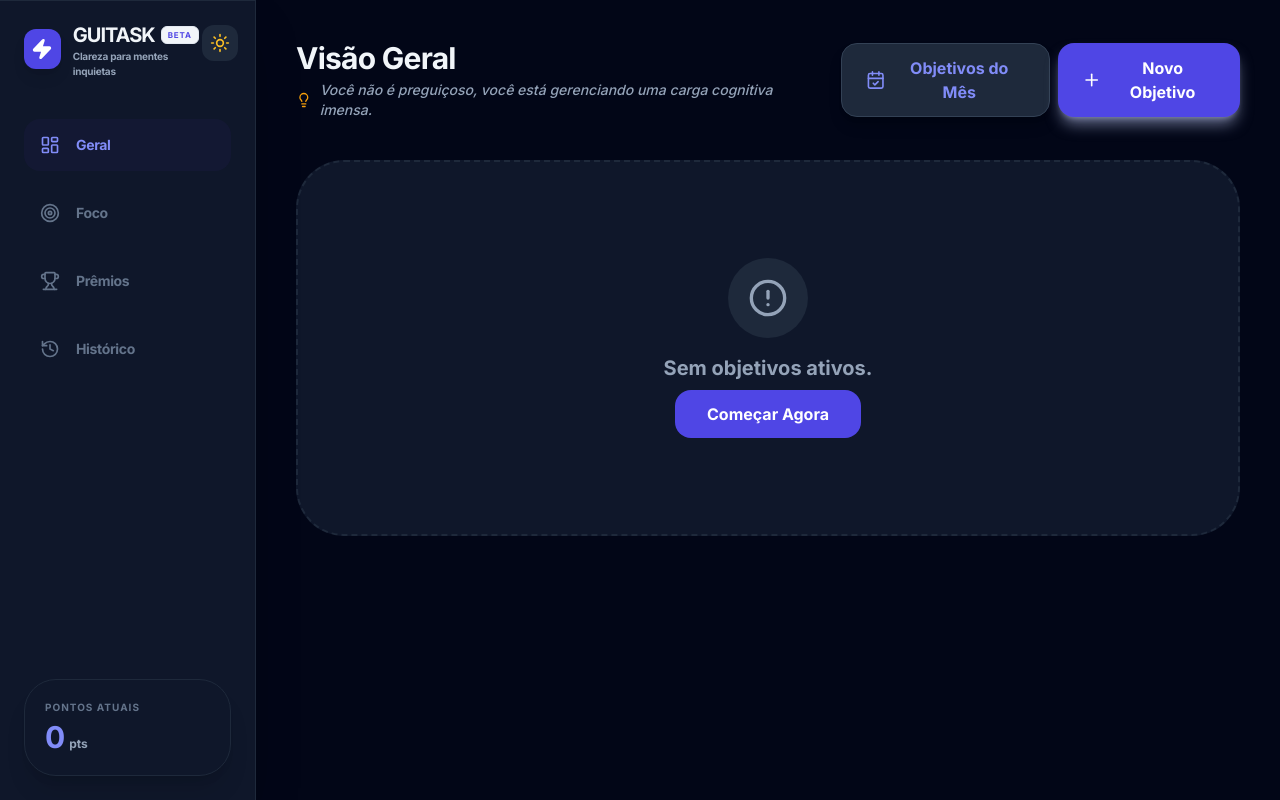
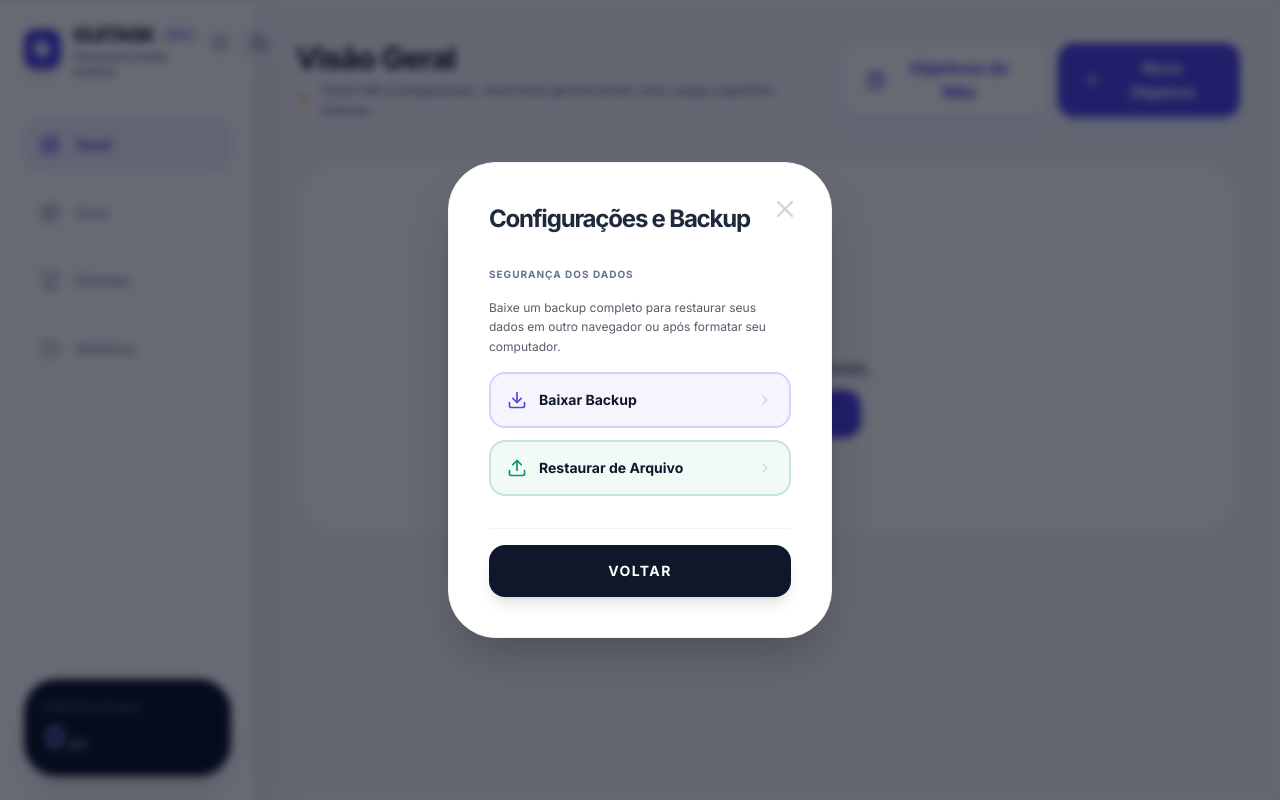
Before and after one commit to paranhosmkt/Guiflow, a React (Vite) app: page / in a window 1280 px wide. Both pictures are taken after a click on the button 219 px from the left and 43 px from the top of the page. Built offline with nearby package versions, Linux system fonts and the light colour scheme.

Commit message:
feat: Add data import/export and undo functionality
Introduces the ability to import and export task data via JSON files, enhancing data persistence and migration. Also adds an undo toast for recent critical actions, providing a safety net for users.

```diff
--- a/App.tsx
+++ b/App.tsx
@@ -42,7 +42,10 @@ import {
   Settings,
   CalendarCheck,
   Check,
-  Archive
+  Archive,
+  Download,
+  Upload,
+  Undo2
 } from 'lucide-react';
 import confetti from 'canvas-confetti';
 import { Task, UserStats, Reward, SubTask, TaskStatus, ProjectLink, MonthlyGoal } from './types';
@@ -198,8 +201,9 @@ const App: React.FC = () => {
 
   const timerRef = useRef<number | null>(null);
   const lastTickRef = useRef<number>(0);
+  const fileInputRef = useRef<HTMLInputElement>(null);
 
-  const [activeModal, setActiveModal] = useState<'macro' | 'task' | 'reward' | 'edit-macro' | 'edit-task' | 'link' | 'monthly' | null>(null);
+  const [activeModal, setActiveModal] = useState<'macro' | 'task' | 'reward' | 'edit-macro' | 'edit-task' | 'link' | 'monthly' | 'settings' | null>(null);
 
   const [newTaskTitle, setNewTaskTitle] = useState("");
   const [newTaskDescription, setNewTaskDescription] = useState("");
@@ -211,6 +215,8 @@ const App: React.FC = () => {
 
   const [editingMacro, setEditingMacro] = useState<Task | null>(null);
   const [editingSubTask, setEditingSubTask] = useState<{taskId: string, subTask: SubTask} | null>(null);
+
+  const [undoToast, setUndoToast] = useState<{ message: string; onUndo: () => void } | null>(null);
 
   useEffect(() => { localStorage.setItem(STORAGE_KEYS.TASKS, JSON.stringify(tasks)); }, [tasks]);
   useEffect(() => { localStorage.setItem(STORAGE_KEYS.COMPLETED_TASKS, JSON.stringify(completedTasks)); }, [completedTasks]);
@@ -364,6 +370,45 @@ const App: React.FC = () => {
     if (confirm("Deseja realmente remover este registro do histórico?")) {
       setCompletedTasks(prev => prev.filter(t => t.id !== id));
     }
+  };
+
+  const handleReactivateTask = (id: string) => {
+    const task = completedTasks.find(t => t.id === id);
+    if (!task) return;
+
+    // Remove from completed
+    setCompletedTasks(prev => prev.filter(t => t.id !== id));
+
+    // Add back to active
+    const activeTask: Task = { ...task, status: 'todo', completed: false, completedAt: undefined };
+    setTasks(prev => [...prev, activeTask]);
+
+    // Reverse points
+    setStats(prev => ({
+      ...prev,
+      points: Math.max(0, prev.points - task.rewardPoints),
+      tasksCompleted: Math.max(0, prev.tasksCompleted - 1)
+    }));
+
+    setView('local');
+    setActiveTaskId(task.id);
+
+    setUndoToast({
+      message: "Tarefa reativada com sucesso!",
+      onUndo: () => {
+        setTasks(prev => prev.filter(t => t.id !== id));
+        setCompletedTasks(prev => [task, ...prev]);
+        setStats(prev => ({
+            ...prev,
+            points: prev.points + task.rewardPoints,
+            tasksCompleted: prev.tasksCompleted + 1
+        }));
+        setView('history');
+        setActiveTaskId(null);
+      }
+    });
+
+    setTimeout(() => setUndoToast(null), 5000);
   };
 
   const handleAddTaskToProject = () => {
@@ -561,6 +606,61 @@ const App: React.FC = () => {
     setRewards(rewards.filter(r => r.id !== id));
   };
 
+  const handleExportData = () => {
+    const data = {
+      tasks,
+      completedTasks,
+      rewards,
+      stats,
+      monthlyGoals,
+      theme,
+      exportDate: new Date().toISOString(),
+      version: '2.0'
+    };
+    const blob = new Blob([JSON.stringify(data, null, 2)], { type: 'application/json' });
+    const url = URL.createObjectURL(blob);
+    const a = document.createElement('a');
+    a.href = url;
+    a.download = `guitask-backup-${new Date().toISOString().split('T')[0]}.json`;
+    a.click();
+    URL.revokeObjectURL(url);
+    alert("Backup concluído! Guarde este arquivo em um local seguro.");
+  };
+
+  const handleImportData = (e: React.ChangeEvent<HTMLInputElement>) => {
+    const file = e.target.files?.[0];
+    if (!file) return;
+
+    const reader = new FileReader();
+    reader.onload = (event) => {
+      try {
+        const data = JSON.parse(event.target?.result as string);
+
+        // Validação mínima para garantir que o arquivo é do Guitask
+        if (!data.tasks || !data.stats) {
+          throw new Error("Arquivo inválido");
+        }
+
+        if (confirm("Isso substituirá todos os seus dados atuais pelos dados do backup. Continuar?")) {
+          setTasks(data.tasks);
+          setCompletedTasks(data.completedTasks || []);
+          setRewards(data.rewards || INITIAL_REWARDS);
+          setStats(data.stats);
+          setMonthlyGoals(data.monthlyGoals || []);
+          if (data.theme) setTheme(data.theme);
+
+          alert("Dados restaurados com sucesso!");
+          setActiveModal(null);
+        }
+      } catch (err) {
+        alert("Erro ao importar: O arquivo selecionado não é um backup válido do Guitask.");
+      }
+    };
+    reader.readAsText(file);
+    // Limpar o input para permitir importar o mesmo arquivo novamente se necessário
+    e.target.value = "";
+  };
+
   const activeTask = useMemo(() => tasks.find(t => t.id === activeTaskId) || null, [tasks, activeTaskId]);
 
   const isProjectReadyToFinish = useMemo(() => {
@@ -622,9 +722,14 @@ const App: React.FC = () => {
               <p className={`text-[10px] font-bold tracking-tight mt-1 ${textMuted}`}>Clareza para mentes inquietas</p>
             </div>
           </div>
-          <button onClick={toggleTheme} className={`p-2 rounded-xl transition-colors ${theme === 'light' ? 'bg-slate-100 text-slate-600' : 'bg-slate-800 text-amber-400'}`}>
-            {theme === 'light' ? <Moon size={20} /> : <Sun size={20} />}
-          </button>
+          <div className="flex items-center gap-1">
+            <button onClick={() => setActiveModal('settings')} className={`p-2 rounded-xl transition-colors ${theme === 'light' ? 'hover:bg-slate-100 text-slate-400' : 'hover:bg-slate-800 text-slate-500'}`}>
+              <Settings size={20} />
+            </button>
+            <button onClick={toggleTheme} className={`p-2 rounded-xl transition-colors ${theme === 'light' ? 'bg-slate-100 text-slate-600' : 'bg-slate-800 text-amber-400'}`}>
+              {theme === 'light' ? <Moon size={20} /> : <Sun size={20} />}
+            </button>
+          </div>
         </div>
 
         <div className="flex w-full justify-around md:flex-col md:gap-4">
@@ -633,9 +738,9 @@ const App: React.FC = () => {
           <NavItem active={view === 'rewards'} onClick={() => setView('rewards')} icon={<Trophy size={20} />} label="Prêmios" theme={theme} />
           <NavItem active={view === 'history'} onClick={() => setView('history')} icon={<History size={20} />} label="Histórico" theme={theme} />
 
-          <button onClick={toggleTheme} className="md:hidden flex flex-col items-center gap-1 px-4 py-2 text-slate-400">
-             {theme === 'light' ? <Moon size={20} /> : <Sun size={20} className="text-amber-400" />}
-             <span className="text-[9px] uppercase font-bold tracking-tight">Tema</span>
+          <button onClick={() => setActiveModal('settings')} className="md:hidden flex flex-col items-center gap-1 px-4 py-2 text-slate-400">
+             <Settings size={20} />
+             <span className="text-[9px] uppercase font-bold tracking-tight">Config</span>
           </button>
         </div>
 
@@ -978,8 +1083,8 @@ const App: React.FC = () => {
             {completedTasks.length > 0 ? (
               <div className="grid grid-cols-1 md:grid-cols-2 gap-6">
                 {completedTasks.map(task => (
-                  <div key={task.id} className={`${bgCard} p-8 rounded-[3rem] border ${borderCard} shadow-sm flex flex-col justify-between group relative`}>
-                    <button onClick={() => handleDeleteHistoryTask(task.id)} className="absolute top-6 right-6 p-2 text-slate-400 hover:text-rose-500 transition-colors opacity-0 group-hover:opacity-100"><Trash2 size={16} /></button>
+                  <div key={task.id} onClick={() => handleReactivateTask(task.id)} className={`${bgCard} p-8 rounded-[3rem] border ${borderCard} shadow-sm flex flex-col justify-between group relative cursor-pointer hover:border-indigo-500 transition-all`}>
+                    <button onClick={(e) => { e.stopPropagation(); handleDeleteHistoryTask(task.id); }} className="absolute top-6 right-6 p-2 text-slate-400 hover:text-rose-500 transition-colors opacity-0 group-hover:opacity-100"><Trash2 size={16} /></button>
                     <div>
                       <div className="flex items-center justify-between mb-4">
                         <span className="text-[10px] font-black uppercase tracking-widest bg-emerald-500/10 text-emerald-500 px-3 py-1 rounded-full flex items-center gap-1"><CheckCircle2 size={10} /> Concluído</span>
@@ -1006,6 +1111,25 @@ const App: React.FC = () => {
           </div>
         )}
       </main>
+
+      {/* Undo Toast Notification */}
+      {undoToast && (
+        <div className="fixed bottom-24 md:bottom-10 left-1/2 -translate-x-1/2 z-[200] animate-in slide-in-from-bottom-5">
+          <div className={`${theme === 'light' ? 'bg-slate-900 text-white' : 'bg-white text-slate-900'} px-6 py-4 rounded-2xl shadow-2xl flex items-center gap-4`}>
+             <span className="text-sm font-bold">{undoToast.message}</span>
+             <button
+               onClick={() => {
+                 undoToast.onUndo();
+                 setUndoToast(null);
+               }}
+               className={`text-xs font-black uppercase tracking-widest px-3 py-1.5 rounded-lg flex items-center gap-1 transition-all ${theme === 'light' ? 'bg-indigo-600 text-white hover:bg-indigo-500' : 'bg-slate-200 text-slate-900 hover:bg-slate-300'}`}
+             >
+               <Undo2 size={14} /> Desfazer
+             </button>
+             <button onClick={() => setUndoToast(null)} className="opacity-50 hover:opacity-100"><X size={16} /></button>
+          </div>
+        </div>
+      )}
 
       {/* Celebration Overlay */}
       {showCelebration && (
@@ -1270,6 +1394,57 @@ const App: React.FC = () => {
           </div>
         </Modal>
       )}
+
+      {activeModal === 'settings' && (
+        <Modal title="Configurações e Backup" onClose={() => setActiveModal(null)} theme={theme}>
+          <div className="space-y-8">
+            <div className="space-y-4">
+              <h4 className={`text-[10px] font-black uppercase tracking-widest ${textMuted}`}>Segurança dos Dados</h4>
+              <p className="text-xs leading-relaxed opacity-70">Baixe um backup completo para restaurar seus dados em outro navegador ou após formatar seu computador.</p>
+
+              <div className="grid grid-cols-1 gap-3">
+                <button
+                  onClick={handleExportData}
+                  className="w-full flex items-center justify-between p-4 rounded-2xl border-2 border-indigo-600/20 bg-indigo-600/5 hover:bg-indigo-600/10 transition-all group"
+                >
+                  <div className="flex items-center gap-3">
+                    <Download size={20} className="text-indigo-600" />
+                    <span className="font-bold text-sm">Baixar Backup</span>
+                  </div>
+                  <ChevronRight size={16} className="text-slate-300 group-hover:translate-x-1 transition-transform" />
+                </button>
+
+                <button
+                  onClick={() => fileInputRef.current?.click()}
+                  className="w-full flex items-center justify-between p-4 rounded-2xl border-2 border-emerald-600/20 bg-emerald-600/5 hover:bg-emerald-600/10 transition-all group"
+                >
+                  <div className="flex items-center gap-3">
+                    <Upload size={20} className="text-emerald-600" />
+                    <span className="font-bold text-sm">Restaurar de Arquivo</span>
+                  </div>
+                  <ChevronRight size={16} className="text-slate-300 group-hover:translate-x-1 transition-transform" />
+                </button>
+                <input
+                  type="file"
+                  ref={fileInputRef}
+                  onChange={handleImportData}
+                  accept=".json"
+                  className="hidden"
+                />
+              </div>
+            </div>
+
+            <div className="pt-4 border-t border-slate-100 dark:border-slate-800">
+              <button
+                onClick={() => setActiveModal(null)}
+                className="w-full py-4 bg-slate-900 dark:bg-black text-white rounded-2xl font-black text-sm uppercase tracking-widest shadow-lg active:scale-95 transition-all"
+              >
+                Voltar
+              </button>
+            </div>
+          </div>
+        </Modal>
+      )}
     </div>
   );
 };
```
